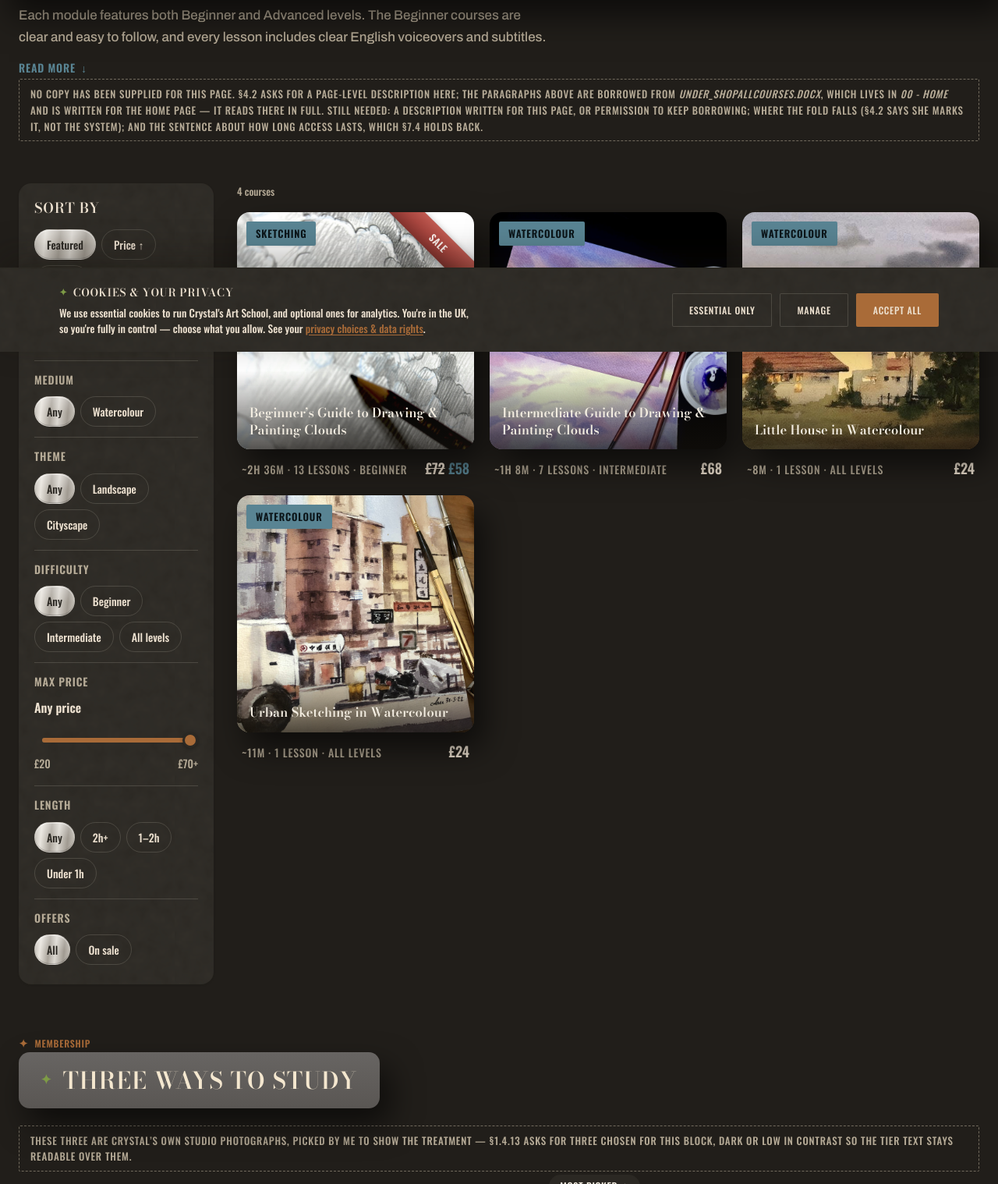
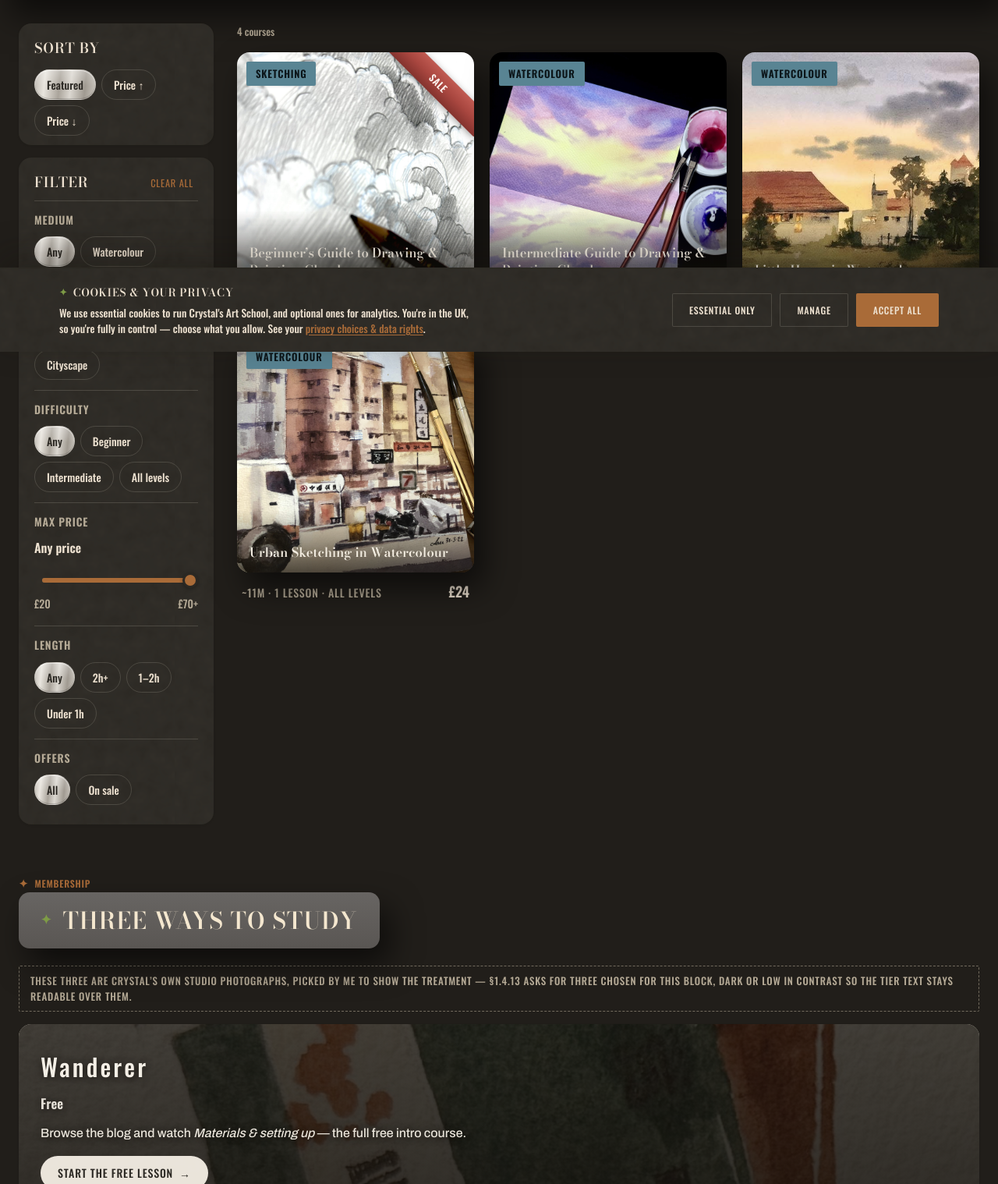
Before and after one commit to herman925/crystal-art-school, a PHP site: page /Lessons.dc.html in a window 1280 px wide. Shown: the part 349-1867 px from the top of the page at 78% size. Run offline with PHP 8.4, Linux system fonts and the light colour scheme; some libraries are stand-ins or nearby versions; some web fonts are replaced; grey boxes are pictures that could not be loaded.

Commit message:
fix(lessons): remove the borrowed page intro and its note
Both removed on the client's instruction: the "Description + Read More" block and
the note above it. The section, its Read More handler and its ten now-dead CSS
rules are gone; nothing references `cat-intro` or `read-more` anywhere.

**This contradicts the direction, the same way removing "Most popular" did.**
§4.2 specifies a page-level description here, shown in part with a fold the client
marks herself. It is worth saying why it went: the block had no copy of its own.
Every paragraph in it came from `Under_Shopallcourses.docx`, which lives in
`assets/00 - Home/` and is written for the home page, where it now reads in full.
A section that exists only to display another page's copy is worse than an absent
one, and the note explaining that was itself clutter on a client-facing page.

Restore from git once copy written for this page exists. The markup carries a
comment saying so, next to the matching one for §4.1.

The catalogue page now runs banner straight into the grid. Verified in both
themes: four cards, three tiers, eighteen filter controls all still building, no
page errors, no horizontal scroll. Site-wide checks and the CTA band guard pass,
and every supplied .docx still lands on the page its folder names.

Claude-Session: https://claude.ai/code/session_01KLFXBynzC3dFUyUqZkwvCJ

```diff
--- a/Lessons.dc.html
+++ b/Lessons.dc.html
@@ -100,28 +100,12 @@
        note saying it was not a ranking. Restore from git if the ranking is
        wanted once there is a commerce backend. -->
 
-  <!-- 4.2: page-level description, part shown and the rest behind Read More.
-       Copy is Crystal's own Course Overview; she still has to mark where the
-       fold falls. -->
-  <section class="section" id="cat-intro" style="padding-top:6px;">
-    <div class="cat-intro-body">
-      <p>Each module features both Beginner and Advanced levels. The Beginner courses are clear and easy to follow, and every lesson includes clear English voiceovers and subtitles.</p>
-      <div class="cat-intro-rest" id="cat-intro-rest">
-        <p>Designed for both beginners and experienced painters, this self-paced video curriculum guides you through colour mixing, essential tools, and refined techniques. It offers a comprehensive, step-by-step framework built on my years of experience as a student, artist, and instructor.</p>
-        <p>Inside the studio, you will explore a single subject from multiple angles and perspectives, mastering every stage of the painting process from initial sketch to final touch.</p>
-        <ul>
-          <li><strong>Step-by-step curriculum</strong> &mdash; learn comfortably at your own pace.</li>
-          <li><strong>Flexible stage-by-stage steps</strong> &mdash; break complex paintings into approachable, manageable phases.</li>
-        </ul>
-        <!-- Under_Shopallcourses.docx belongs to the HOME page: it sits in
-             assets/00 - Home/ and its filename names the section it goes under.
-             Its four questions were briefly duplicated here and have been removed;
-             the description above is the page-level intro §4.2 asks for. -->
-      </div>
-      <button class="read-more" type="button" id="cat-intro-more" aria-expanded="false" aria-controls="cat-intro-rest">Read more <span class="arr" aria-hidden="true">↓</span></button>
-    </div>
-    <p class="asset-pending">No copy has been supplied for this page. &sect;4.2 asks for a page-level description here; the paragraphs above are borrowed from <em>Under_Shopallcourses.docx</em>, which lives in <em>00 - Home</em> and is written for the home page &mdash; it reads there in full. Still needed: a description written for this page, or permission to keep borrowing; where the fold falls (&sect;4.2 says she marks it, not the system); and the sentence about how long access lasts, which &sect;7.4 holds back.</p>
-  </section>
+  <!-- 4.2 "Description + Read More" was removed on the client's instruction
+       2026-08-08. The section is still specified: §4.2 asks for a page-level
+       description here with a client-marked fold. It had no copy of its own —
+       the paragraphs were borrowed from Under_Shopallcourses.docx, which belongs
+       to the home page and now reads there in full. Restore from git once copy
+       written for this page exists. -->
 
   <section class="section" style="padding-top:6px;">
     <div class="catalog-layout">
@@ -350,19 +334,6 @@ class Component extends DCLogic {
     const COURSES = window.CAS_COURSES || [];
     if (grid) grid.innerHTML = COURSES.map(courseCard).join('');
 
-    /* 4.2: part of the description shows, Read More opens the rest. */
-    const introBtn = document.getElementById('cat-intro-more');
-    const introRest = document.getElementById('cat-intro-rest');
-    if (introBtn && introRest) {
-      /* a class rather than the hidden attribute: the dc runtime re-renders this
-         markup and drops valueless attributes, which left the fold open. */
-      introBtn.addEventListener('click', () => {
-        const open = !introRest.classList.contains('is-open');
-        introRest.classList.toggle('is-open', open);
-        introBtn.setAttribute('aria-expanded', open ? 'true' : 'false');
-        introBtn.innerHTML = (open ? 'Read less' : 'Read more') + ' <span class="arr" aria-hidden="true">' + (open ? '↑' : '↓') + '</span>';
-      });
-    }
 
     /* multi-group filter panel — options are built dynamically from the
        tags on the courses actually in the grid (shared js/filter-tags.js) */
--- a/css/industrial-2.css
+++ b/css/industrial-2.css
@@ -156,17 +156,7 @@
    reads as a shortcut into the grid below rather than a second catalogue. */
 
 /* 4.2: page-level description, part shown with the rest behind Read More. */
-.cat-intro-body { max-width: 74ch; }
-.cat-intro-rest { display: none; }
-.cat-intro-rest.is-open { display: block; }
-.cat-intro-body p { font-size: 17px; line-height: 1.65; color: var(--muted); margin: 0 0 12px; }
-.cat-intro-body ul { margin: 0 0 12px; padding-left: 20px; color: var(--muted); font-size: 17px; line-height: 1.65; }
-.cat-intro-body strong { color: var(--ink); }
-.read-more { display: inline-flex; align-items: center; gap: 7px; background: none; border: 0; padding: 2px 0; cursor: pointer;
   font-family: var(--font-cond); font-size: 14px; font-weight: 600; letter-spacing: var(--tracking-label); text-transform: uppercase; color: var(--marine); }
-.read-more:hover { filter: brightness(1.15); }
-.read-more .arr { transition: transform var(--dur-fast) var(--ease-out); }
-.read-more:hover .arr { transform: translateY(2px); }
 
 .tier-grid { display: grid; grid-template-columns: repeat(3,1fr); gap: 18px; }
 @media (max-width: 860px) { .tier-grid { grid-template-columns: 1fr; } }
```
